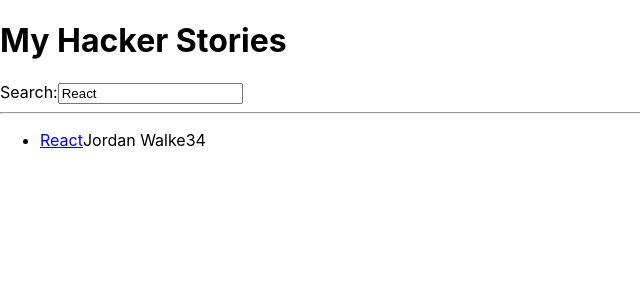
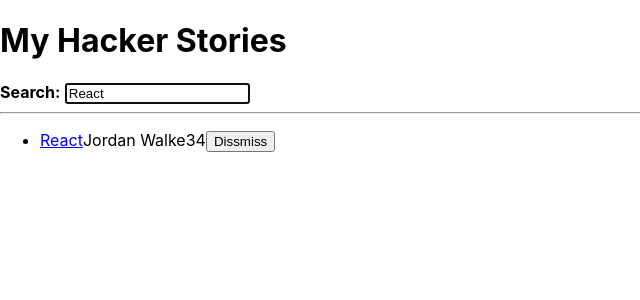
Before and after one commit to AleksandraZosia/hacker-stories, a React (Create React App) app: page / in a window 1280 px wide. Shown: the top 300 px of the page, without its empty margins (0-640 px from the left). Built offline with nearby package versions, Linux system fonts and the light colour scheme.

Commit message:
Learning about handling callbacks

```diff
--- a/src/App.js
+++ b/src/App.js
@@ -12,7 +12,7 @@
 };
 
 const App = () => {
-  const stories = [
+  const initialStories = [
     {
       title: "React",
       url: "https://reactjs.org/",
@@ -39,7 +39,14 @@
     },
   ];
   const [searchTerm, setSearchTerm] = useSemiPersistentState("search", "React");
+  const [stories, setStories] = React.useState(initialStories);
 
+  const handleRemoveStory = (item) => {
+    const newStories = stories.filter(
+      (story) => item.objectID !== story.objectID
+    );
+    setStories(newStories);
+  };
   // React.useEffect(() => {
   //   localStorage.setItem("search", searchTerm);
   // }, [searchTerm]);
@@ -56,45 +63,85 @@
     <div>
       <h1>My Hacker Stories</h1>
 
-      <Search search={searchTerm} onSearch={handleSearch} />
+      <InputWithLabel
+        id="search"
+        value={searchTerm}
+        isFocused
+        onInputChange={handleSearch}
+      >
+        <strong> Search:</strong>
+      </InputWithLabel>
 
       <hr />
-      <List list={searchStories} />
+      <List list={searchStories} onRemoveItem={handleRemoveStory} />
 
       {/* and by the way: that's how you do comments in JSX */}
     </div>
   );
 };
 
-const Search = ({ search, onSearch }) => {
+const InputWithLabel = ({
+  id,
+  value,
+  type = "text",
+  onInputChange,
+  isFocused,
+  children,
+}) => {
+  // A
+  const inputRef = React.useRef();
+  //C
+  React.useEffect(() => {
+    if (isFocused && inputRef.current) {
+      //D
+      inputRef.current.focus();
+    }
+  }, [isFocused]);
+
   return (
-    <div>
-      <label htmlFor="search">Search:</label>
-      <input id="search" type="text" value={search} onChange={onSearch} />
-    </div>
+    <>
+      <label htmlFor={id}>{children}</label>
+      &nbsp;
+      {/*B*/}
+      <input
+        ref={inputRef}
+        id={id}
+        type={type}
+        value={value}
+        onChange={onInputChange}
+      />
+    </>
   );
 };
 
-const List = ({ list }) => {
+const List = ({ list, onRemoveItem }) => {
   return (
     <ul>
-      {list.map(({ objectID, ...el }) => (
-        <Item key={objectID} {...el} />
+      {list.map((item) => (
+        <Item key={item.objectID} onRemoveItem={onRemoveItem} item={item} />
       ))}
     </ul>
   );
 };
 
-const Item = ({ title, url, author, num_comments, points }) => {
+const Item = ({ onRemoveItem, item }) => {
+  const handleRemoveItem = () => {
+    onRemoveItem(item);
+  };
   return (
     <li>
       {" "}
       <span>
-        <a href={url}>{title}</a>
+        <a href={item.url}>{item.title}</a>
       </span>
-      <span>{author}</span>
-      <span>{num_comments}</span>
-      <span>{points}</span>
+      <span>{item.author}</span>
+      <span>{item.num_comments}</span>
+      <span>{item.points}</span>
+      <span>
+        <button type="button" onClick={handleRemoveItem}>
+          Dissmiss
+        </button>
+      </span>
     </li>
   );
 };
```
